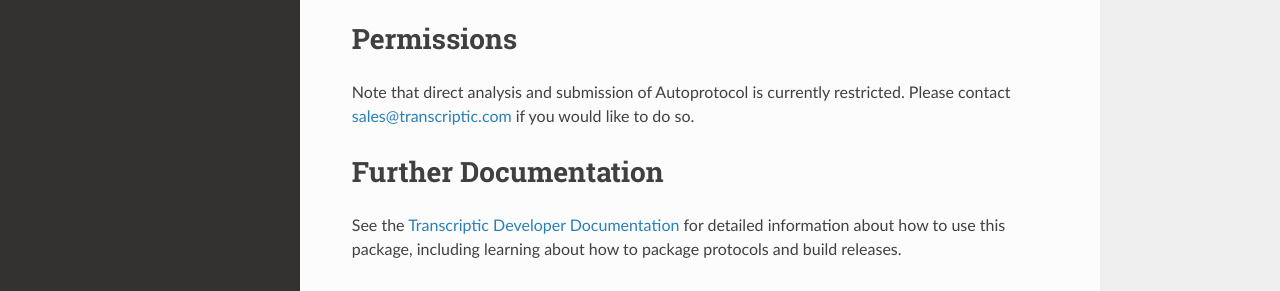
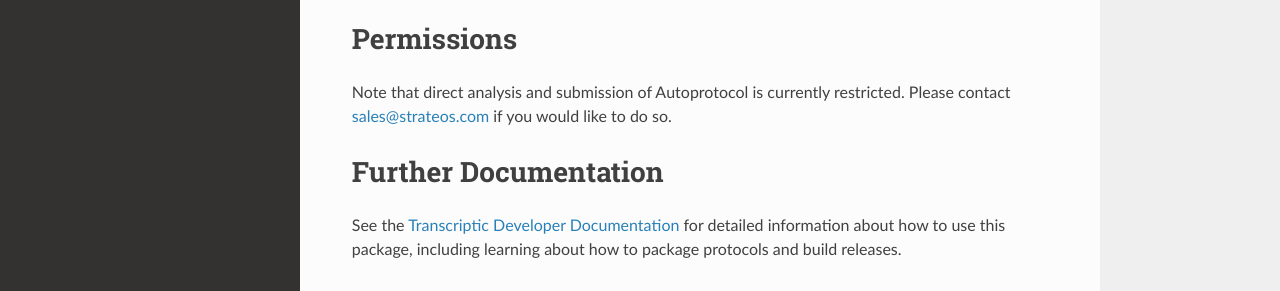
Before and after one commit to strateos/transcriptic, a Sphinx documentation site: the page built from docs/README.rst, in a window 1280 px wide and 900 px high, scrolled down 513 px. Shown: the part 375-666 px from the top of the window. Built offline with Sphinx 7.4.7 and the Read the Docs theme 2.0.0, drawn with Linux system fonts in a browser that asks for light colours.

Commit message:
update email references to point to strateos

```diff
--- a/docs/README.rst
+++ b/docs/README.rst
@@ -46,7 +46,7 @@
 Permissions
 -----------
 
-Note that direct analysis and submission of Autoprotocol is currently restricted. Please contact sales@transcriptic.com if you would like to do so.
+Note that direct analysis and submission of Autoprotocol is currently restricted. Please contact sales@strateos.com if you would like to do so.
 
 
 Further Documentation
```
Also changed, not shown: CHANGELOG.md (+1 -0 lines), README.md (+1 -1 lines), 1 other file.
